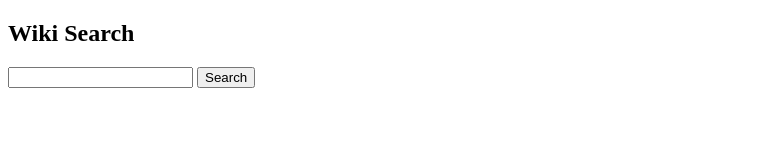
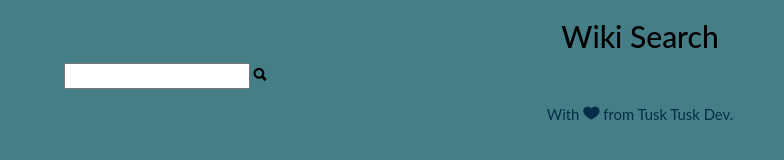
Before and after one commit to cch5ng/wiki-search, a plain HTML site: page index.html in a window 1280 px wide. Shown: the whole page, without its empty margins (0-784 px from the left). Drawn offline with nearby package versions, Linux system fonts and the light colour scheme.

Commit message:
modified structure

```diff
--- a/index.html
+++ b/index.html
@@ -1,15 +1,39 @@
 <!DOCTYPE html>
 <html>
 <head>
-<script src="https://code.jquery.com/jquery-2.1.4.js"></script>
-  <meta charset="utf-8">
-  <title>JS Bin</title>
+	<meta charset="utf-8" >
+	<meta name="viewport" content="width=device-width, initial-scale=1" >
+	<title></title>
+	<script src="https://code.jquery.com/jquery-2.1.4.js"></script>
+	<!-- Latest compiled and minified CSS -->
+	<link rel="stylesheet" href="https://maxcdn.bootstrapcdn.com/bootstrap/3.3.5/css/bootstrap.min.css">
+	<!-- Optional theme -->
+	<link rel="stylesheet" href="https://maxcdn.bootstrapcdn.com/bootstrap/3.3.5/css/bootstrap-theme.min.css">
+	<!-- Latest compiled and minified JavaScript -->
+	<script src="https://maxcdn.bootstrapcdn.com/bootstrap/3.3.5/js/bootstrap.min.js"></script>
+	<link href="css/style.css" rel="stylesheet" >
+	<script src="js/main.js"></script>
+	<link rel="stylesheet" href="http://code.ionicframework.com/ionicons/2.0.1/css/ionicons.min.css">
 </head>
 <body>
-  <h2>Wiki Search</h2>
-  <form>
-    <input type="text" name="search" id="search">
-    <button type="submit" name="searchBtn" id = "searchBtn">Search</button>
-  </form>
+	<header>
+	  <h2>Wiki Search</h2>
+	</header>
+
+	<main class="main">
+	  <form>
+	    <input type="text" name="search" id="search">
+	    <i class="ion ion-search"></i>
+	  </form>
+	</main>
+
+	<footer>
+		<p class="footer">
+			With <i class="ion ion-ios-heart"></i> from Tusk Tusk Dev.
+		</p>
+	</footer>
+
+
+
 </body>
 </html>
```
